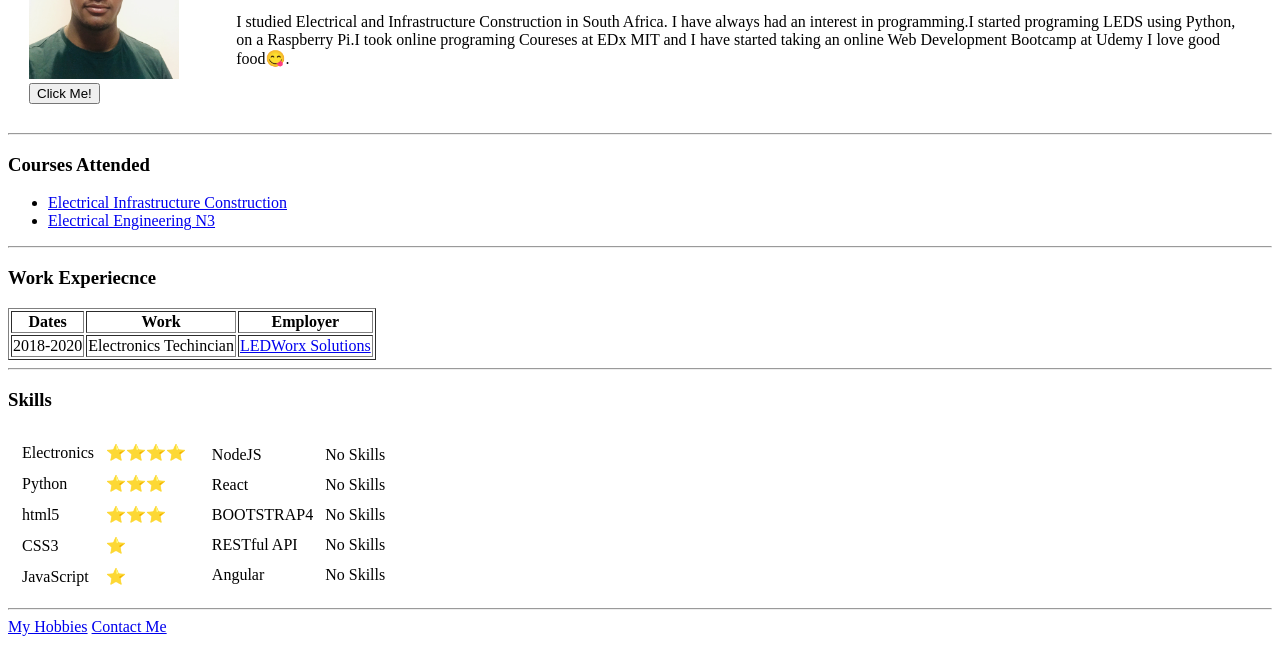
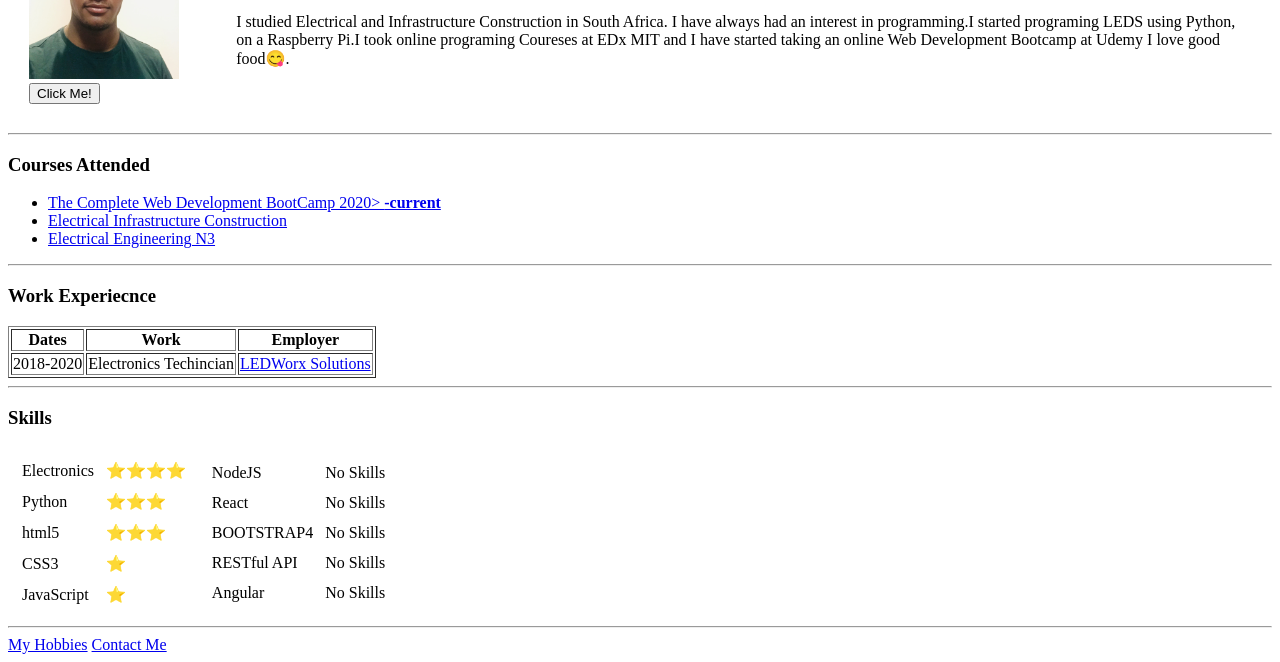
Before and after one commit to cap10Soap/cv, a plain HTML site: page index.html in a window 1280 px wide. Shown: the part 150-812 px from the top of the page. Drawn offline with Linux system fonts and the light colour scheme.

Commit message:
Update index.html

```diff
--- a/index.html
+++ b/index.html
@@ -26,6 +26,8 @@
   <hr>
   <h3>Courses Attended</h3>
   <ul>
+    <li><a href="https://www.udemy.com/course/the-complete-web-development-bootcamp/">The Complete Web Development BootCamp 2020>
+      <strong>-current</strong></li>
     <li><a href="http://www.ewc.edu.za/courses_engNCVnqf4.htm">Electrical Infrastructure Construction</a></li>
     <li><a href=" http://www.technicolsa.co.za/Course/Engineering_Studies">Electrical Engineering N3</a></li>
   </ul>
```
